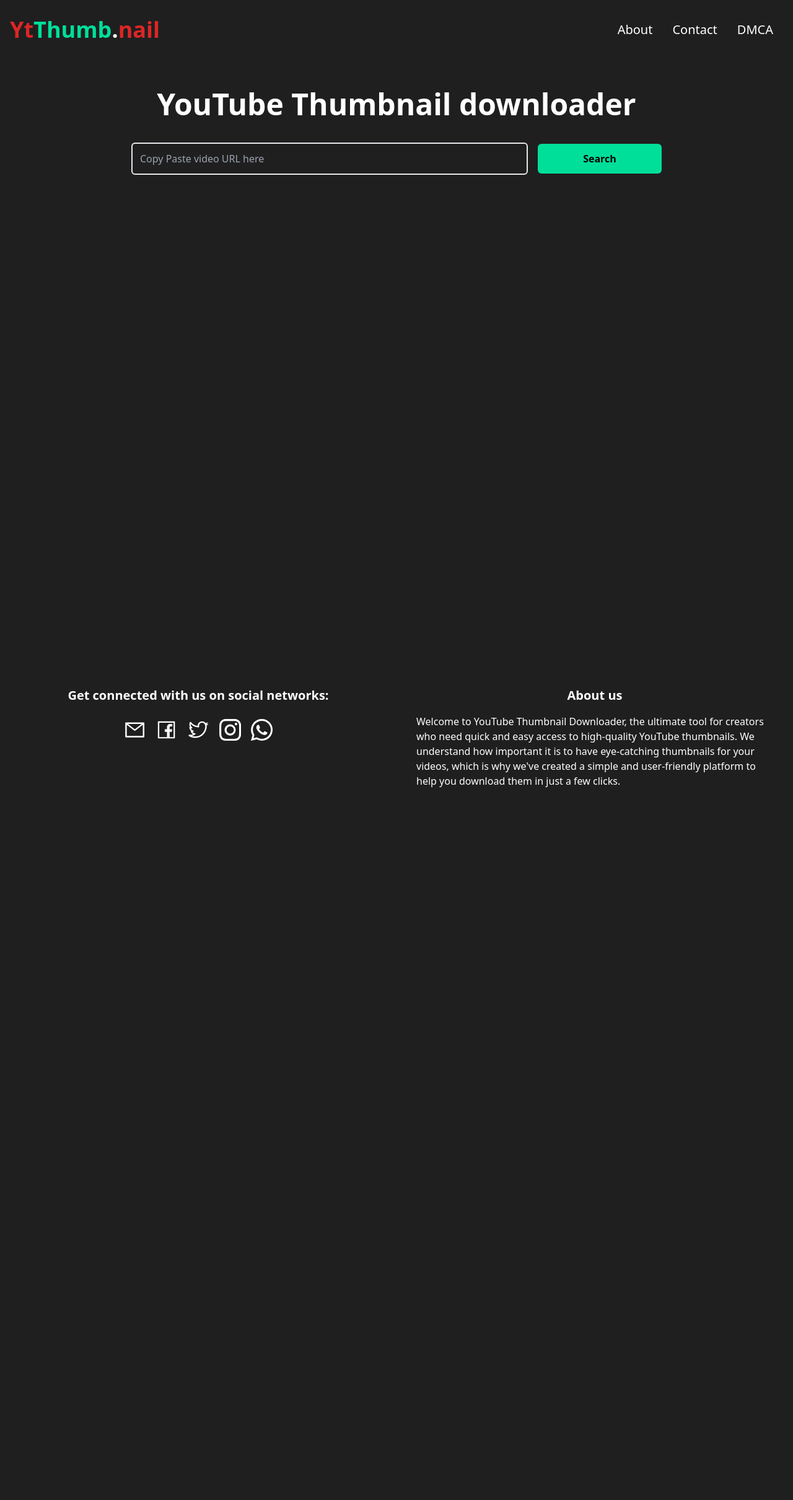
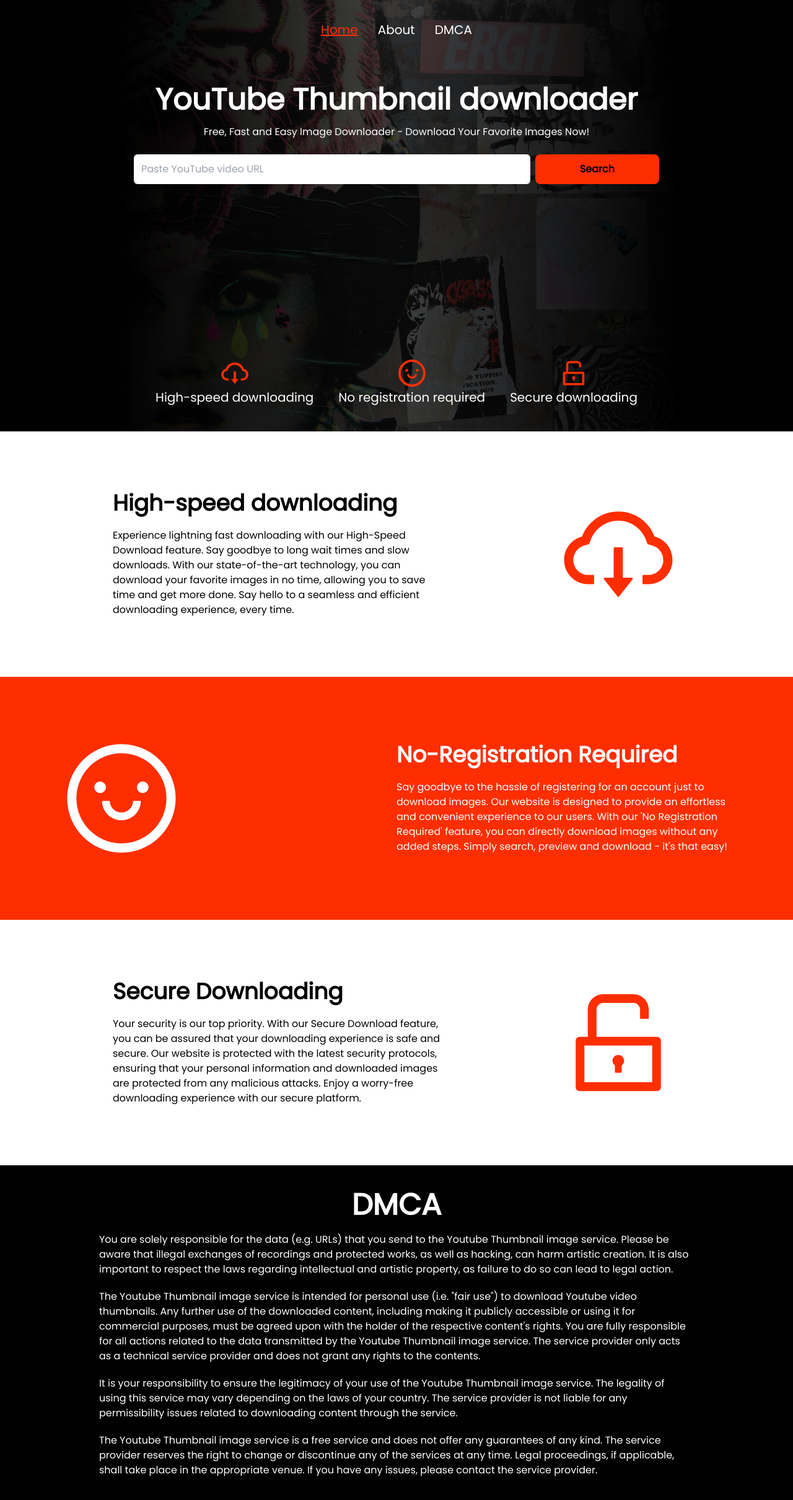
Before and after one commit to reyan1243/thumbnail-downloader-1, a Next.js app: page / in a window 1280 px wide. Shown: the top 2420 px of the page at 62% size. Before the commit the page ends 1280 px from the top, so only its background shows below. Built offline with nearby package versions, Linux system fonts and the light colour scheme.

Commit message:
update ui, add pages

```diff
--- a/components/DownloadSection.jsx
+++ b/components/DownloadSection.jsx
@@ -1,62 +1,56 @@
-import React, { useEffect, useState } from "react";
-// import styled, { createGlobalStyle } from "styled-components";
-import {MdDownloadForOffline} from 'react-icons/md'
+import React, { useEffect, useState } from 'react';
+import { MdDownloadForOffline } from 'react-icons/md';
 
+export const DownloadSection = ({ ytimage }) => {
+  const [isLoaded, setIsLoaded] = useState(false);
 
-export const DownloadSection = ({ytimage})=>{
-    const [isLoaded,setIsLoaded]=useState(false)
-    // console.log(ytimage)
-    const [img, setImg] = useState()
-    const handleDownload=()=>{
-        console.log("Download image")
+  const [img, setImg] = useState();
+  const handleDownload = () => {
+    console.log('Download image');
+  };
+
+  useEffect(() => {
+    if (ytimage !== null) {
+      setIsLoaded(true);
+      setImg(ytimage);
     }
-    console.log(ytimage)
-    useEffect(() => {
-      if(ytimage!==null){
-        setIsLoaded(true)
-        setImg(ytimage)
-      }
+  }, [ytimage]);
 
-    }, [ytimage])
+  return (
+    <>
+      {isLoaded ? (
+        <>
+          <div
+            onClick={handleDownload}
+            className='sm:px-6 md:gap-4 text-white grid md:grid-cols-2 grid-rows-2 '
+          >
+            <img
+              className='pl-3 md:max-w-[450px]  sm:max-w-[350px] max-w-[250px]'
+              src={img}
+              alt='img'
+            />
 
+            <div className='gap-4 flex flex-col justify-center mx-auto text-xl sm:text-2xl md-text-3xl'>
+              <div className='border-white border-2 rounded-lg p-1 cursor-pointer items-center justify-center flex flex-col'>
+                <span>High Quality</span>
+                <MdDownloadForOffline className='text-red-600' />
+              </div>
 
-    return(
-    <>
-    {
-        isLoaded ?
-        <>
-        {/* {setImg(ytimage)} */}
-        <div onClick={handleDownload} className="sm:px-6 md:gap-4 text-white grid md:grid-cols-2 grid-rows-2 ">
+              <div className='border-white border-2 rounded-lg p-1 cursor-pointer items-center justify-center flex flex-col'>
+                <span>Medium Quality </span>
+                <MdDownloadForOffline className='text-red-600' />
+              </div>
 
-            <img className="pl-3 md:max-w-[450px]  sm:max-w-[350px] max-w-[250px]" src={img} alt="img" />
-
-
-            <div className="gap-4 flex flex-col justify-center mx-auto text-xl sm:text-2xl md-text-3xl">
-
-                <div className="border-white border-2 rounded-lg p-1 cursor-pointer items-center justify-center flex flex-col">
-                    <span >High Quality</span><MdDownloadForOffline className="text-red-600"/>
-                </div>
-
-                <div className="border-white border-2 rounded-lg p-1 cursor-pointer items-center justify-center flex flex-col">
-                    <span>Medium Quality </span><MdDownloadForOffline className="text-red-600" />
-                </div>
-
-                <div className="border-white border-2 rounded-lg p-1 cursor-pointer items-center justify-center flex flex-col">
-                    <span>Low Quality</span><MdDownloadForOffline className="text-red-600" />
-                </div>
+              <div className='border-white border-2 rounded-lg p-1 cursor-pointer items-center justify-center flex flex-col'>
+                <span>Low Quality</span>
+                <MdDownloadForOffline className='text-red-600' />
+              </div>
             </div>
-
-        </div>
+          </div>
         </>
-        :
-        <>
-        <div className="w-full h-[700px]">
-
-        </div>
-        </>
-    }
-  </>
-
-        )
-
-}
+      ) : (
+        <></>
+      )}
+    </>
+  );
+};
--- a/components/NavBar.jsx
+++ b/components/NavBar.jsx
@@ -1,69 +1,63 @@
-// import { Link } from 'react-router-dom'
-// import styled from 'styled-components'
-import { AiOutlineClose, AiOutlineMenu } from "react-icons/ai"
-import { useState } from 'react'
+import { AiOutlineClose, AiOutlineMenu } from 'react-icons/ai';
+import { useState } from 'react';
+import Link from 'next/link';
 
+function NavBar() {
+  const [nav, setNav] = useState(true);
 
-function NavBar({isScrolled}) {
-
-const [nav,setNav] = useState(true)
-
-function handlenav(){
-  setNav(!nav)
-}
-  // const links = [{ name: "Home", link: "/" },
-  // { name: "About", link: "/about" },
-  // { name: "Contact", link: "/contact" },
-  // { name: "Privacy policy", link: "/policy" },
-  // { name: "DMCA", link: "/dmca" }
-  // ]
+  function handlenav() {
+    setNav(!nav);
+  }
 
   return (
-    <div className="h-24 flex sm:gap-36 gap-18 items-center max-w-[1280px] mx-auto px-4 text-white">
+    <div className='h-24 flex sm:gap-36 gap-18 items-center justify-center max-w-[1280px] mx-auto px-4 text-white'>
+      <ul className='text-xl md:flex hidden '>
+        {/* <link to="/home"> */}
+        <li className='p-4 cursor-pointer text-[#FF2E00] underline'>
+          <Link href='#home'>Home</Link>
+        </li>
+        {/* <link to="/about"> */}
+        <li className='p-4 cursor-pointer hover:text-[#FF2E00]'>
+          <Link href='#about'>About</Link>
+        </li>
 
+        {/* <link to="/dcma"> */}
+        <li className='p-4 cursor-pointer hover:text-[#FF2E00]'>
+          <Link href='#dmca'>DMCA</Link>
+        </li>
+        {/* </link> */}
+      </ul>
 
-      <h1 className='w-full text-4xl font-bold text-[#00df9a]'>
-      {/* <link to="/"> */}
-          <span className='text-red-600'>Yt</span>
-        Thumb
-
-          <span className='text-white'>.</span>
-          <span className='text-red-600'>nail</span>
-      {/* </link> */}
-      </h1>
-
-            <ul className="text-xl md:flex hidden">
-              {/* <link to="/about"> */}
-            <li className='p-4 cursor-pointer'>About</li>
-              {/* </link> */}
-              {/* <link to="/Contact"> */}
-            <li className='p-4 cursor-pointer'>Contact</li>
-              {/* </link> */}
-              {/* <link to="/dcma"> */}
-            <li className='p-4 cursor-pointer'>DMCA</li>
-              {/* </link> */}
-            </ul>
-
-      <div onClick={handlenav} className="block md:hidden">
-        {!nav?<AiOutlineClose size={20} />: <AiOutlineMenu size={20} />}
-
+      <div
+        onClick={handlenav}
+        className='block md:hidden'
+      >
+        {!nav ? <AiOutlineClose size={20} /> : <AiOutlineMenu size={20} />}
       </div>
-      <div className={!nav?'fixed left-0 top-0 w-[60%] h-full border-r border-r-gray-900 bg-[#000300] ease-in-out duration-500':"fixed left-[-100%]"}>
-        <h1 className='w-full text-3xl font-bold text-[#00df9a] m-4'>
-          React.
+      <div
+        className={
+          !nav
+            ? 'fixed left-0 top-0 w-[60%] h-full border-r border-r-gray-900 bg-[#000300] ease-in-out duration-500'
+            : 'fixed left-[-100%]'
+        }
+      >
+        <h1 className='w-full text-3xl font-bold text-[#FF2E00] m-4'>
+          YouTube Thumbnail Downloader
         </h1>
         <ul className='p-4 uppercase'>
-          <li className='p-4 border-b border-b-gray-700 cursor-pointer'>Home</li>
-          <li className='p-4 border-b border-b-gray-700 cursor-pointer'>Company</li>
-          <li className='p-4 border-b border-b-gray-800 cursor-pointer'>Resources</li>
-          <li className='p-4 border-b border-b-gray-800 cursor-pointer'>About</li>
-          <li className='p-4 cursor-pointer'>Contact</li>
+          <li className='p-4 border-b border-b-gray-700 cursor-pointer'>
+            <Link href='#home'>Home</Link>
+          </li>
+          <li className='p-4 border-b border-b-gray-700 cursor-pointer'>
+            <Link href='#about'>About</Link>
+          </li>
+          <li className='p-4 border-b border-b-gray-800 cursor-pointer'>
+            <Link href='#dmca'>DMCA</Link>
+          </li>
         </ul>
       </div>
-
-
     </div>
-  )
+  );
 }
 
-export default NavBar
+export default NavBar;
--- a/components/SearchForm.jsx
+++ b/components/SearchForm.jsx
@@ -1,56 +1,60 @@
-import React from 'react'
-import { useState } from 'react'
-import styled from 'styled-components'
+import React from 'react';
+import { useState } from 'react';
+import styled from 'styled-components';
 
+export const SearchForm = () => {
+  const [formValues, setFormValues] = useState({
+    search: '',
+  });
 
-export const SearchForm= ()=>{
-const [formValues,setFormValues]= useState({
-    search:""
-})
+  const handleSignUp = async () => {
+    console.log('form submitted');
+  };
+  return (
+    <Container>
+      <div className='form'>
+        <input
+          type='password'
+          placeholder='password'
+          name='password'
+          value={formValues.search}
+          onChange={(e) =>
+            setFormValues({
+              ...formValues,
+              [e.target.name]: e.target.value,
+            })
+          }
+        />
+        <button onClick={handleSignUp}>Search</button>
+      </div>
+    </Container>
+  );
+};
 
-const handleSignUp = async()=>{
-    console.log("form submitted")
-  }
-    return(
-    <Container>
-    <div className="form">
-            <input type="password" placeholder='password' name='password' value={formValues.search} onChange={(e)=>setFormValues({
-              ...formValues,[e.target.name]:e.target.value,
-            })}/>
-            <button onClick={handleSignUp}>Search</button>
-    </div >
-    </Container>
-)
-}
-
-
-const Container =styled.div`
-    .form{
-      display:grid;
-      width:65%;
-      grid-template-columns:${"2fr 1fr"};
-      input{
-        color:black;
-        border:none;
-        padding:1.5rem;
-        font-size:1.2rem;
-        border:1px solid black;
-        &:focus{
-          outline:none;
-        }
-
-      }
-        button{
-          padding:0.5rem 1rem;
-          background-color:#e50914;
-          border: none;
-
-          cursor:pointer;
-          color:white;
-          font-weight:bolder;
-          font-size: 1.05rem;
-
+const Container = styled.div`
+  .form {
+    display: grid;
+    width: 65%;
+    grid-template-columns: ${'2fr 1fr'};
+    input {
+      color: black;
+      border: none;
+      padding: 1.5rem;
+      font-size: 1.2rem;
+      border: 1px solid black;
+      &:focus {
+        outline: none;
       }
     }
+    button {
+      padding: 0.5rem 1rem;
+      background-color: #e50914;
+      border: none;
 
-`
+      cursor: pointer;
+      color: white;
+      font-weight: bolder;
+      font-size: 1.05rem;
+    }
+  }
+`;
--- a/package.json
+++ b/package.json
@@ -9,7 +9,6 @@
     "lint": "next lint"
   },
   "dependencies": {
-    "axios": "^1.3.4",
     "next": "13.2.4",
     "react": "18.2.0",
     "react-dom": "18.2.0",
--- a/pages/index.js
+++ b/pages/index.js
@@ -1,25 +1,26 @@
-import Head from 'next/head';
-// import axios from 'axios';
 import { useState } from 'react';
-import { DownloadSection } from '../components/DownloadSection'
-import Footer  from '../components/Footer'
-import NavBar from '../components/NavBar'
-
-
-const API_KEY = "AIzaSyACPM0TZZr4L2pf4vtgceXtLJlwbQsDOF4"
+import { DownloadSection } from '../components/DownloadSection';
+import Footer from '../components/Footer';
+import NavBar from '../components/NavBar';
+import {
+  AiOutlineCloudDownload,
+  AiOutlineUnlock,
+  AiOutlineSmile,
+} from 'react-icons/ai';
 
 export default function Home() {
-  const [search, setSearch] = useState("")
-  const [ytimage, setYtimage] = useState(null)
+  const [search, setSearch] = useState('');
+  const [ytimage, setYtimage] = useState(null);
+  const [error, setError] = useState(null);
 
   const extractVideoId = () => {
     const youtubeRegex =
       /(?:https?:\/{2})?(?:w{3}\.)?youtu(?:be)?\.(?:com|be)(?:\/watch\?v=|\/)([^\s&]+)/;
     const idRegex = /v=([^&]+)/;
-    const idRegex2 = /([^&]+)/
+    const idRegex2 = /([^&]+)/;
 
     if (!youtubeRegex.test(search)) {
-      console.log("regix not valid")
+      setError('ID not valid');
 
       return null;
     }
@@ -27,60 +28,199 @@
     if (search.match(idRegex)) {
       const videoId = search.match(idRegex);
       if (!videoId || videoId.length < 2) {
-        console.log("id not valid")
+        setError('ID not valid');
         return null;
       }
-      console.log(videoId[1])
-      setYtimage(`https://img.youtube.com/vi/${videoId[1]}/mqdefault.jpg`)
-      // console.log(ytimage)
+      console.log(videoId[1]);
+      setYtimage(`https://img.youtube.com/vi/${videoId[1]}/mqdefault.jpg`);
+
       return videoId[1];
     }
     if (search.match(idRegex2)) {
-      const videoId = search.match(idRegex2)
+      const videoId = search.match(idRegex2);
       if (!videoId || videoId.length < 2) {
-        console.log("id not valid")
+        setError('ID not valid');
         return null;
       }
-      console.log(videoId[1])
-      let videoId2 = videoId[1].replace("https://youtu.be/", "")
-      setYtimage(`https://img.youtube.com/vi/${videoId2}/mqdefault.jpg`)
-      // console.log(ytimage)
+
+      let videoId2 = videoId[1].replace('https://youtu.be/', '');
+
+      setYtimage(`https://img.youtube.com/vi/${videoId2}/mqdefault.jpg`);
+
       return videoId2;
     }
-
   };
 
+  return (
+    <>
+      {/* Home */}
+      <section
+        className='home w-full text-white'
+        id='home'
+      >
+        <NavBar />
+        <div className=' sm:py-12 py-8 flex flex-col items-center justify-center h-[600px]'>
+          <h1 className='max-w-[1240px] px-2 mb-4 md:text-5xl sm:text-4xl text-2xl font-extrabold mx-auto text-white'>
+            YouTube Thumbnail downloader
+          </h1>
 
+          <p>
+            Free, Fast and Easy Image Downloader - Download Your Favorite Images
+            Now!
+          </p>
+          <div>
+            <input
+              value={search}
+              onChange={(e) => setSearch(e.target.value)}
+              className='p-3 lg:w-[40rem] md:w-[32rem] sm:w-[28rem] w-[18rem] border-2 rounded-md text-black outline-none border-none'
+              type='text'
+              name='search'
+              placeholder='Paste YouTube video URL'
+            />
+            <button
+              onClick={extractVideoId}
+              className='bg-[#FF2E00] hover:bg-[#eb360d] ml-2 p-3 w-[200px] rounded-lg my-6 text-black font-bold'
+            >
+              Search
+            </button>
+          </div>
+          {error && <div className='text-3xl text-[#DE1B55] '>{error}</div>}
+          <div className=' mx-auto max-w-[1240px] sm:mt-4 md:mt-12 '>
+            <DownloadSection ytimage={ytimage} />
+          </div>
 
-  return (
-    <div className='w-full text-white'>
-      <NavBar/>
-      <div className='sm:py-12 py-8'>
-        <h1 className='max-w-[1240px] px-2 mb-4 md:text-5xl sm:text-4xl text-2xl font-extrabold flex justify-center items-center mx-auto text-white'>YouTube Thumbnail downloader</h1>
+          <div className='mt-52 flex items-center justify-center gap-10'>
+            <div className='flex flex-col items-center justify-center'>
+              <AiOutlineCloudDownload
+                color='FF2E00'
+                size={50}
+              />
+              <p className='text-xl'>High-speed downloading</p>
+            </div>
 
-        <div className="text-white max-w-[1240px] flex flex-col sm:flex-row items-center justify-center mx-auto px-4">
+            <div className='flex flex-col items-center justify-center'>
+              <AiOutlineSmile
+                color='FF2E00'
+                size={50}
+              />
+              <p className='text-xl'>No registration required</p>
+            </div>
 
-          <input
-            value={search}
-            onChange={e => setSearch(e.target.value)}
-            className='p-3 lg:w-[40rem] md:w-[32rem] sm:w-[28rem] w-[18rem] border-2 rounded-md text-white col-span-2'
-            type="text"
-            name="search"
-            id=""
-            placeholder='Copy Paste video URL here' />
+            <div className='flex flex-col items-center justify-center'>
+              <AiOutlineUnlock
+                color='FF2E00'
+                size={50}
+              />
+              <p className='text-xl'>Secure downloading</p>
+            </div>
+          </div>
+        </div>
+      </section>
+      <section
+        id='about'
+        className=''
+      >
+        <div className='flex p-24 items-center justify-around'>
+          <div className='flex flex-col gap-5 w-[50%]'>
+            <h1 className='text-4xl font-extrabold'>High-speed downloading</h1>
+            <p>
+              Experience lightning fast downloading with our High-Speed Download
+              feature. Say goodbye to long wait times and slow downloads. With
+              our state-of-the-art technology, you can download your favorite
+              images in no time, allowing you to save time and get more done.
+              Say hello to a seamless and efficient downloading experience,
+              every time.
+            </p>
+          </div>
 
-          <button
-            onClick={extractVideoId}
-            className='bg-[#00df9a] w-[200px] rounded-md ml-4 my-6 px-6 py-3 text-black font-bold'>
-            Search
-          </button>
+          <AiOutlineCloudDownload
+            color='FF2E00'
+            size={200}
+          />
+        </div>
 
+        <div className='flex p-24 items-center justify-between bg-[#FF2E00]'>
+          <AiOutlineSmile
+            color='ffffff'
+            size={200}
+          />
+
+          <div className='flex flex-col gap-5 text-white w-[50%]'>
+            <h1 className='text-4xl font-extrabold'>
+              No-Registration Required
+            </h1>
+            <p>
+              Say goodbye to the hassle of registering for an account just to
+              download images. Our website is designed to provide an effortless
+              and convenient experience to our users. With our 'No Registration
+              Required' feature, you can directly download images without any
+              added steps. Simply search, preview and download - it's that easy!
+            </p>
+          </div>
         </div>
-        <div className='flex justify-center mx-auto max-w-[1240px] sm:mt-4 md:mt-12 '>
-          <DownloadSection ytimage={ytimage} />
+
+        <div className='flex p-24 items-center justify-around '>
+          <div className='flex flex-col gap-5 w-[50%]'>
+            <h1 className='text-4xl font-extrabold'>Secure Downloading</h1>
+            <p>
+              Your security is our top priority. With our Secure Download
+              feature, you can be assured that your downloading experience is
+              safe and secure. Our website is protected with the latest security
+              protocols, ensuring that your personal information and downloaded
+              images are protected from any malicious attacks. Enjoy a
+              worry-free downloading experience with our secure platform.
+            </p>
+          </div>
+
+          <AiOutlineUnlock
+            color='FF2E00'
+            size={200}
+          />
         </div>
-      </div>
-      <Footer/>
-    </div>
-  )
+      </section>
+
+      <section id='dmca'>
+        <div className='bg-black text-white px-40 py-10'>
+          <h1 className='text-5xl font-bold text-center'>DMCA</h1>
+          <p className='my-5'>
+            You are solely responsible for the data (e.g. URLs) that you send to
+            the Youtube Thumbnail image service. Please be aware that illegal
+            exchanges of recordings and protected works, as well as hacking, can
+            harm artistic creation. It is also important to respect the laws
+            regarding intellectual and artistic property, as failure to do so
+            can lead to legal action.
+          </p>
+
+          <p className='my-5'>
+            The Youtube Thumbnail image service is intended for personal use
+            (i.e. "fair use") to download Youtube video thumbnails. Any further
+            use of the downloaded content, including making it publicly
+            accessible or using it for commercial purposes, must be agreed upon
+            with the holder of the respective content's rights. You are fully
+            responsible for all actions related to the data transmitted by the
+            Youtube Thumbnail image service. The service provider only acts as a
+            technical service provider and does not grant any rights to the
+            contents.
+          </p>
+
+          <p className='my-5'>
+            It is your responsibility to ensure the legitimacy of your use of
+            the Youtube Thumbnail image service. The legality of using this
+            service may vary depending on the laws of your country. The service
+            provider is not liable for any permissibility issues related to
+            downloading content through the service.
+          </p>
+
+          <p className='my-5'>
+            The Youtube Thumbnail image service is a free service and does not
+            offer any guarantees of any kind. The service provider reserves the
+            right to change or discontinue any of the services at any time.
+            Legal proceedings, if applicable, shall take place in the
+            appropriate venue. If you have any issues, please contact the
+            service provider.
+          </p>
+        </div>
+      </section>
+    </>
+  );
 }
--- a/styles/globals.css
+++ b/styles/globals.css
@@ -1,7 +1,15 @@
+@import url('https://fonts.googleapis.com/css2?family=Poppins&display=swap');
 @tailwind base;
 @tailwind components;
 @tailwind utilities;
 
-* {
-  background-color: #1f1f1f;
+html {
+  scroll-behavior: smooth;
 }
+
+.home {
+  background-image: url('bg-image.png');
+  background-position: center;
+  background-repeat: no-repeat;
+  background-size: cover;
+}
```
Also changed, not shown: components/Footer.jsx (+21 -11 lines), tailwind.config.js (+6 -1 lines), styles/bg-image.png (added), 1 other file (tests, documents, lock files or other folders).
